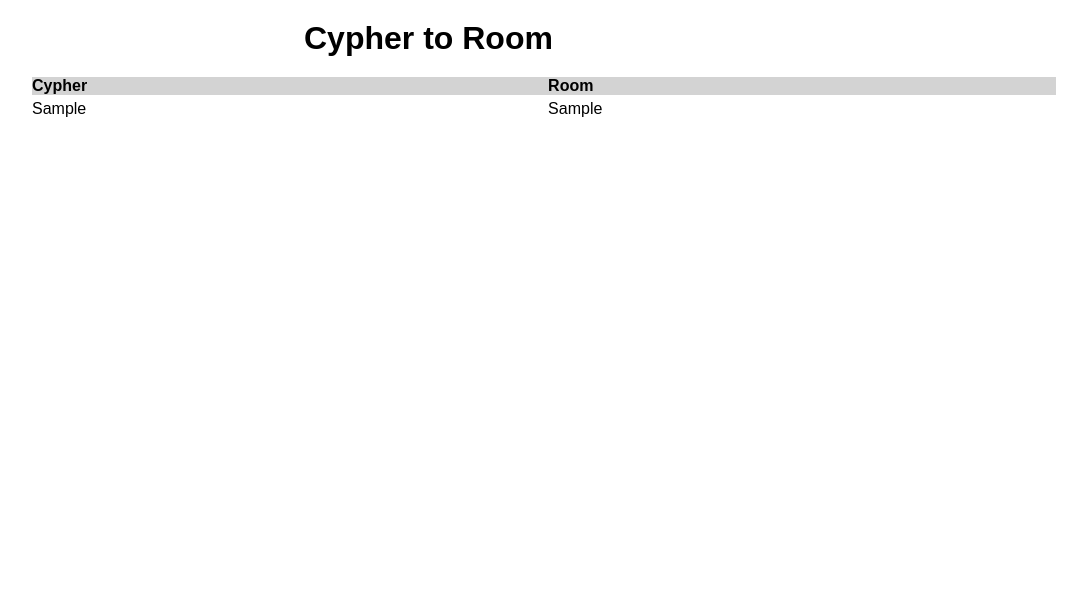
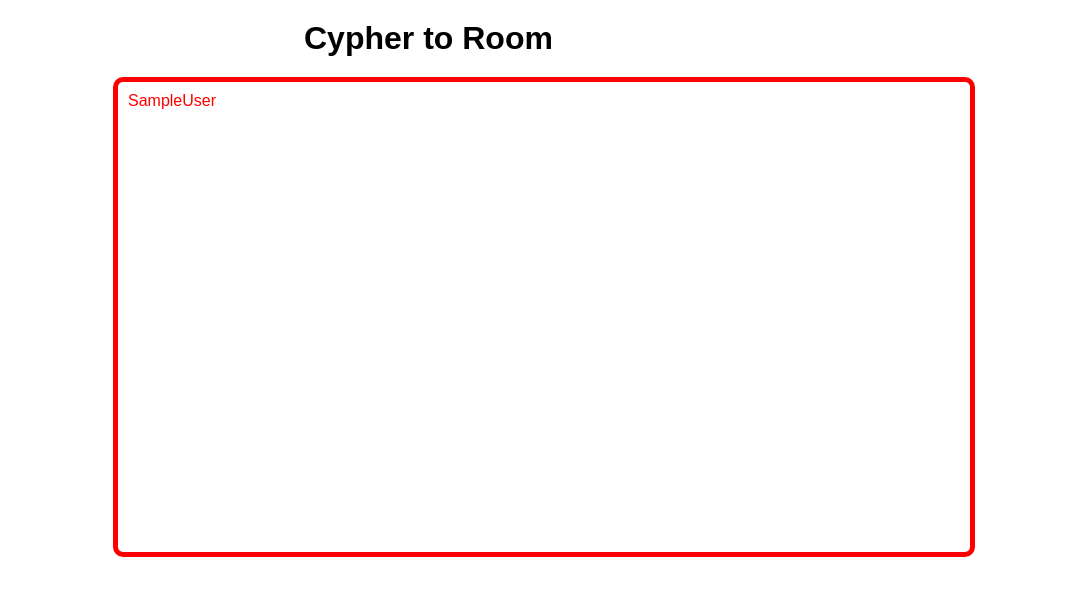
Before and after one commit to 6tjessil/dit_csi_music_db, a PHP site: page /UseThis/your_library.php in a window 1280 px wide. Shown: the part 61-657 px from the top of the page, without its empty margins (96-1183 px from the left). Run offline with PHP 8.4, Linux system fonts and the light colour scheme; tables that the repository leaves empty or names only in its code hold one stand-in row (values such as "Sample post").

Commit message:
Used grid system for music list
Removed tables and created divs. Data is now displayed using CSS grid.

```diff
--- a/style.css
+++ b/style.css
@@ -114,31 +114,22 @@ color: #111;
   color: #111;
 }
 
-.content{
-  width: 80%;
+.song_list{
+  width: 65%;
   margin-left: auto;
   margin-right: auto;
   height:450px;
   overflow: auto;
+  border: 5px solid red;
+  border-radius: 10px;
+  padding: 10px;
+  display: grid;
+  grid-template-columns: repeat(6,1fr);
+  grid-template-rows: minmax(100px,auto);
 }
 
-table{
-   border-collapse: collapse;
-   width: 100%;
-   text-align: left;
-}
-
-tr{
-  color: black;
-}
-
-td{
-  padding-top:5px;
-  padding-bottom: 5px;
-}
-
-tr:nth-child(odd){
-  background-color:lightgray;
+#music_list{
+  color:red;
 }
 
 #queryheader h1{
--- a/your_library.php
+++ b/your_library.php
@@ -16,13 +16,38 @@
 	<div id="queryheader">
 		<h1>Cypher to Room</h1>
 </div>
-  <div class="content">
-    <table>
+<!--PHP STARTS HERE-->
+	<?php
+        require_once("connect.php");
+    ?>
+	<div class = "song_list">
+		<!--PHP STARTS HERE-->
+		<?php
+		//creates a variable to store the sql query
+		$query = ("SELECT *
+				FROM teacher");
+
+		//Runs and stores the query using variables $con and $query
+		$result = mysqli_query($con,$query);
+		while($output=mysqli_fetch_array($result))
+		{
+		?>
+			<div id = "music_list">
+				<?php echo $output["cypher"],$output["surname"];?>
+			</div>
+		<?php
+		}
+		?>
+	</div>
+</body>
+</html>
+
+<!--<table>
       <tr>
         <th>Cypher</th>
         <th>Room</th>
       </tr>
-      <?php
+      ?php
       require_once("connect.php");
       $query = "SELECT t.cypher, r.room
                     FROM teacher AS t
@@ -36,7 +61,32 @@
       }
       ?>
     </table>
+
+
+
+
+
+    <div class="songs_list">
+    ?php
+        //creates a variable to store the sql query
+        $query = ("SELECT t.cypher, r.room
+                    FROM teacher AS t
+                    JOIN teacher_to_room tr ON t.cypher = tr.cypher
+                    JOIN room r ON r.room_id = tr.room_id ");
+        //Runs and stores the query using variables $con and $query
+        $result = mysqli_query($con,$query);
+        while($output=mysqli_fetch_array($result))
+        {
+        ?>
+        <div id = "music_list">
+            ?php echo $output["cypher"],"$",
+            $output["surname"]," ",$output["christian"]," ",
+            $output["form"]," ",$output["mentor"],"
+            ",$output["role_id"];?>
         </div>
-</body>
-
-</html>
+        ?php
+        }
+        ?>
+		</div>
+    </div>
+-->
```
Lines whose indentation alone changed are shown as unchanged.
